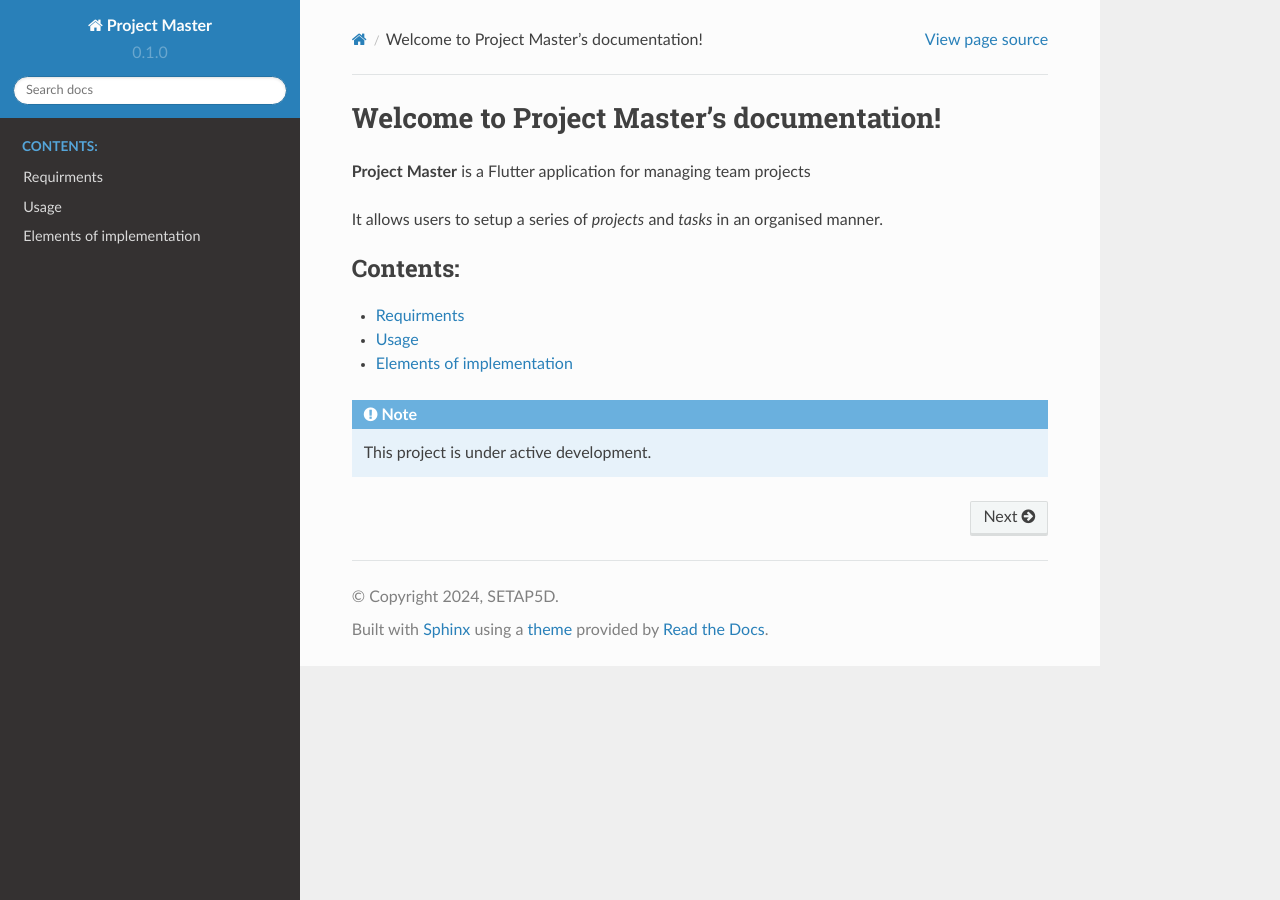
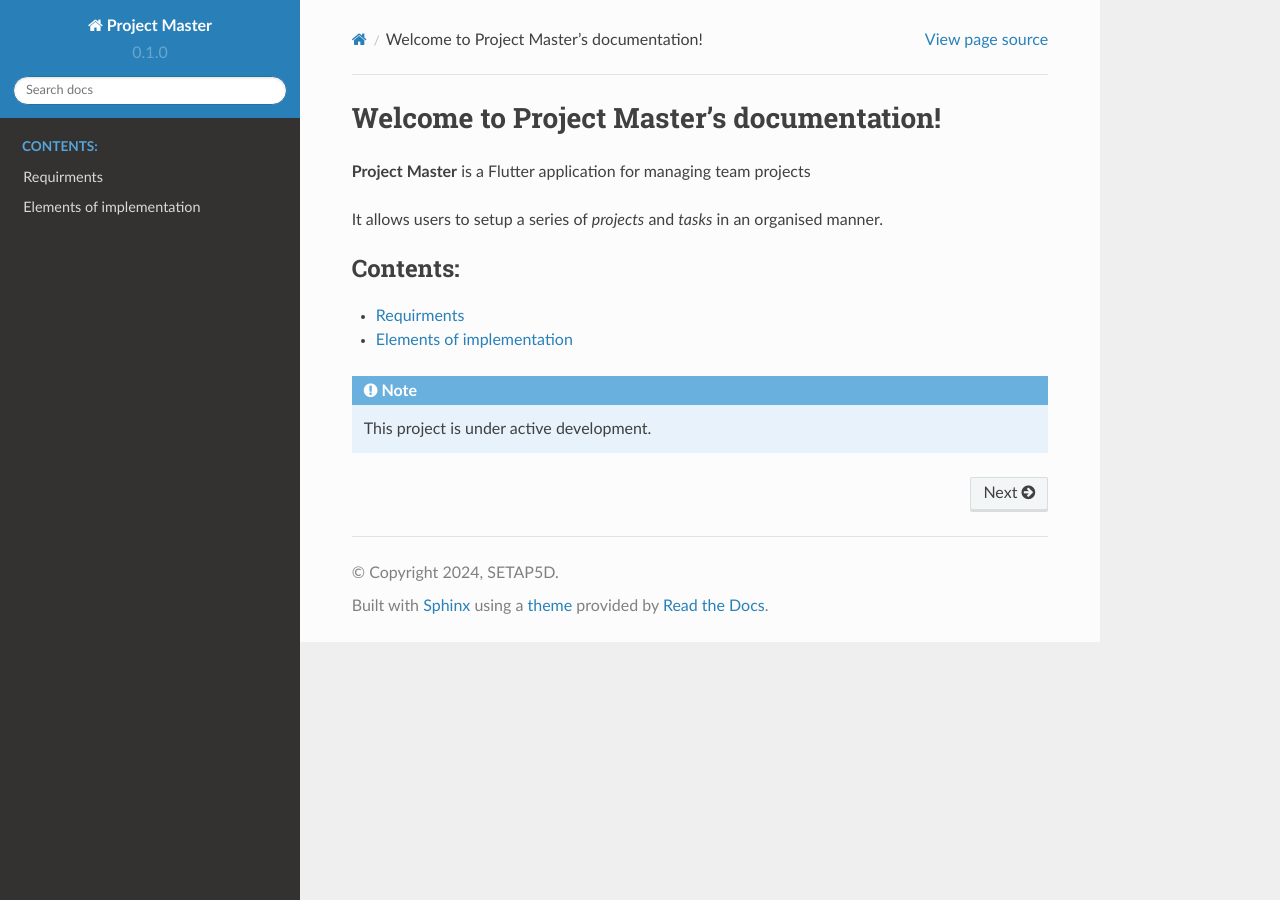
Before and after one commit to setap5d/rtd, a Sphinx documentation site: the page built from docs/source/index.rst, in a window 1280 px wide. Built offline with Sphinx 7.4.7 and the Read the Docs theme 2.0.0, drawn with Linux system fonts in a browser that asks for light colours; pages that are not in the unit, such as notebooks, are missing from menus.

```diff
--- a/docs/source/index.rst
+++ b/docs/source/index.rst
@@ -10,11 +10,10 @@ It allows users to setup a series of *projects* and *tasks* in an organised mann
    :caption: Contents:
 
    requirements
-   usage/index
-      usage/installation
-      usage/defs
-      usage/req1
-      usage/req2
+   Usage/installation
+   Usage/defs
+   Usage/req1
+   Usage/req2
    elements
 
 .. note::
--- a/docs/source/usage/index.rst
+++ /dev/null
@@ -1,2 +0,0 @@
-Usage
-=====
```
Also changed, not shown: docs/source/Ysage/defs.rst (renamed from docs/source/usage/defs.rst), docs/source/Ysage/installation.rst (renamed from docs/source/usage/installation.rst), docs/source/Ysage/req1.rst (renamed from docs/source/usage/req1.rst), docs/source/Ysage/req2.rst (renamed from docs/source/usage/req2.rst).
